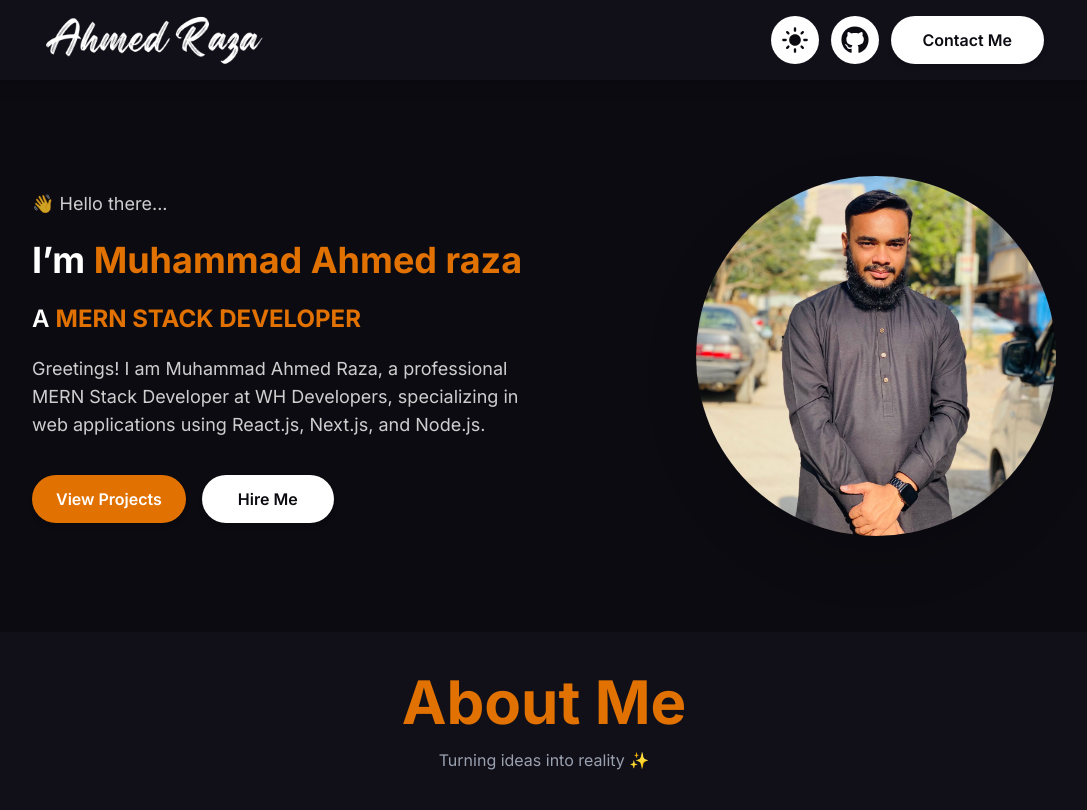
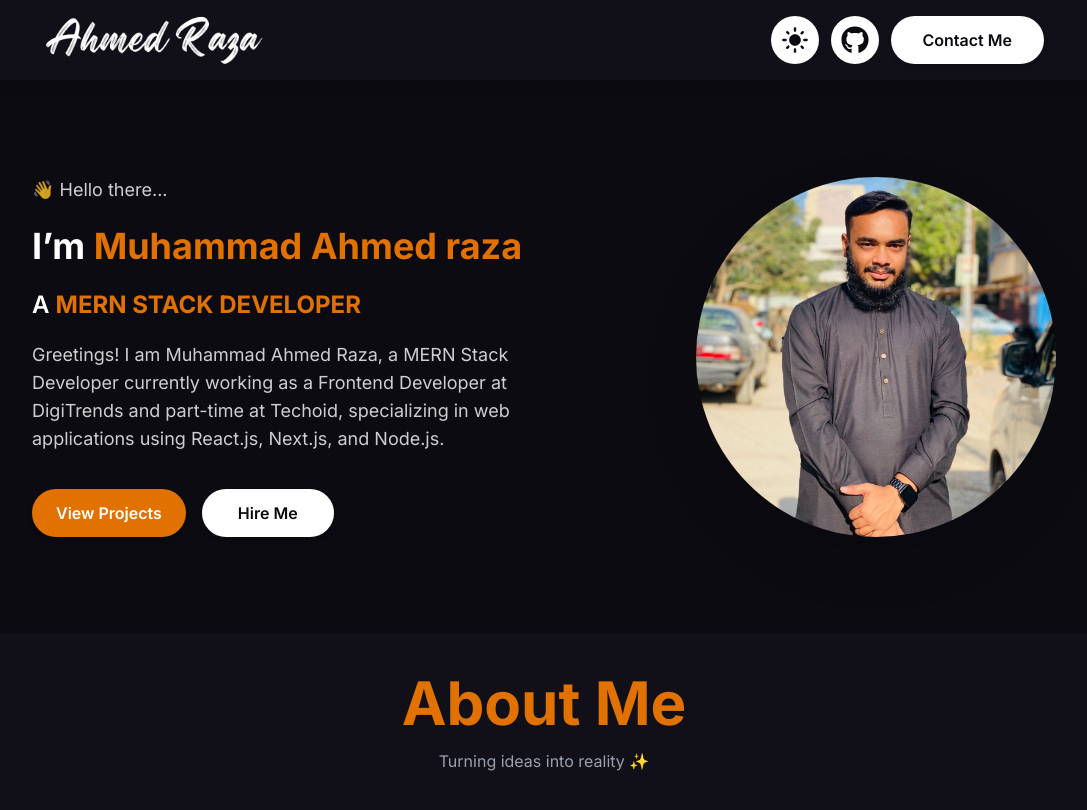
Before and after one commit to ahmedrazaaligithub/portfolio, a React (Vite) app: page / in a window 1280 px wide. Shown: the top 810 px of the page, without its empty margins (96-1183 px from the left). Built offline with nearby package versions, Linux system fonts and the light colour scheme.

Commit message:
Revise introduction in HeroSection component
Updated professional description in HeroSection.

```diff
--- a/src/Sections/HeroSection/HeroSection.jsx
+++ b/src/Sections/HeroSection/HeroSection.jsx
@@ -25,9 +25,7 @@ export default function HeroSection() {
           A <span className="text-blue font-bold uppercase">MERN Stack Developer</span>
         </h2>
         <p className="text-base lg:text-lg opacity-80 max-w-lg mx-auto lg:mx-0">
-          Greetings! I am Muhammad Ahmed Raza, a professional MERN Stack
-          Developer at WH Developers, specializing in web applications using
-          React.js, Next.js, and Node.js.
+          Greetings! I am Muhammad Ahmed Raza, a MERN Stack Developer currently working as a Frontend Developer at DigiTrends and part-time at Techoid, specializing in web applications using React.js, Next.js, and Node.js.
         </p>
 
         {/* Buttons */}
```
